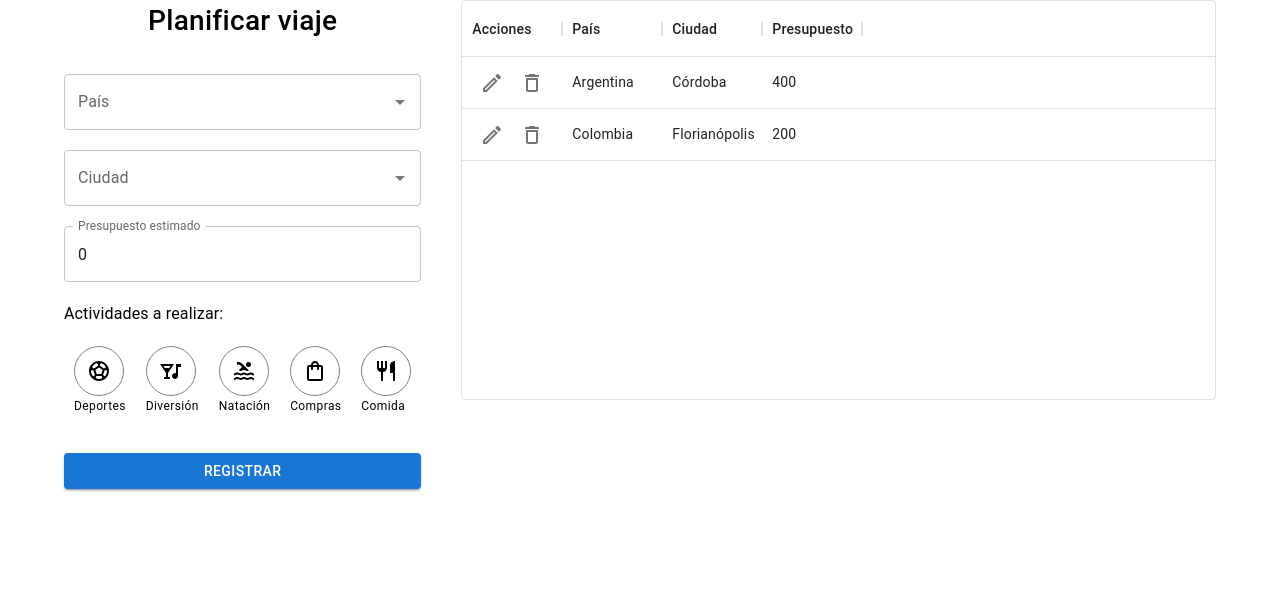
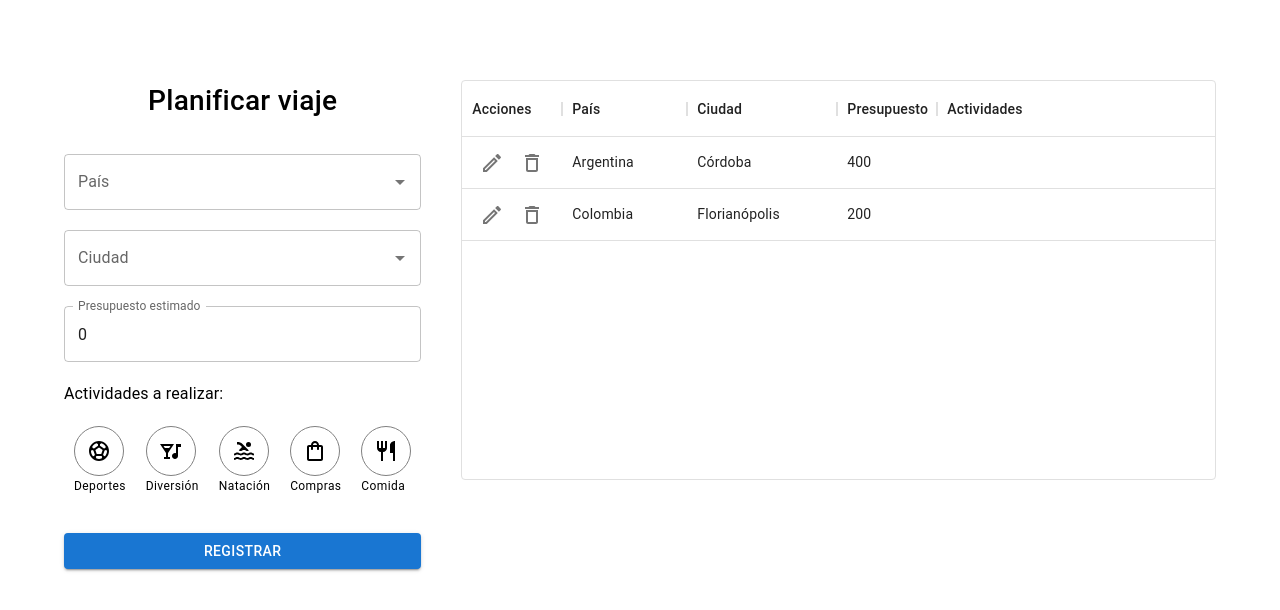
Before and after one commit to Oscar-Espana/Formik-Examples, a Next.js app: page /edicion in a window 1280 px wide. Shown: the top 610 px of the page. Built offline with nearby package versions, Linux system fonts and the light colour scheme.

Commit message:
feat: adding the logic to select and remove activities for a trip

```diff
--- /dev/null
+++ b/src/components/edition/Activity.tsx
@@ -0,0 +1,47 @@
+import React from "react";
+import { Box, IconButton, Typography } from "@mui/material";
+import { IActivity } from "@/interfaces";
+
+interface Props {
+  activity: IActivity;
+  activitiesSelected: IActivity[];
+  onSelectActivities: () => void;
+}
+const Activity = ({
+  activity,
+  activitiesSelected,
+  onSelectActivities,
+}: Props) => {
+  const activityFounded = activitiesSelected.find(
+    (item) => item.id === activity.id
+  );
+
+  const isSelected = Boolean(activityFounded);
+
+  return (
+    <Box>
+      <Box
+        sx={{
+          width: "50px",
+          height: "50px",
+          borderRadius: "50%",
+          display: "flex",
+          justifyContent: "center",
+          alignItems: "center",
+          border: isSelected ? "none" : "solid 1px gray",
+          cursor: "pointer",
+          backgroundColor: isSelected ? "primary.main" : "none",
+          color: isSelected ? "white" : "black",
+        }}
+        onClick={onSelectActivities}
+      >
+        {activity.icon}
+      </Box>
+      <Typography variant="caption" textAlign="center">
+        {activity.label}
+      </Typography>
+    </Box>
+  );
+};
+
+export default Activity;
--- a/src/components/edition/EditionForm.tsx
+++ b/src/components/edition/EditionForm.tsx
@@ -1,8 +1,9 @@
 import React from "react";
 import { Box, Typography, Button } from "@mui/material";
 import { countries, activities, cities } from "@/constants";
-import { ITripPlan } from "@/interfaces";
+import { IActivity, ITripPlan } from "@/interfaces";
 import { Autocomplete, TextInput } from "../ui";
+import Activity from "./Activity";
 
 interface Props {
   isEditForm: boolean;
@@ -23,6 +24,18 @@ export const EditionForm = ({
   const getCitiesFilteredByCountry = (countryId: number | undefined) => {
     return cities.filter((city) => city.countryId === countryId);
   };
+
+  const handleSelectActivities = (activity: IActivity) => {
+    const activitiesAux = [...values.activities];
+    const indexActivity = activitiesAux.findIndex(
+      (item) => item.id === activity.id
+    );
+    indexActivity === -1
+      ? activitiesAux.push(activity)
+      : activitiesAux.splice(indexActivity, 1);
+    setFieldValue("activities", activitiesAux);
+  };
+
   return (
     <Box
       component={"form"}
@@ -68,25 +81,12 @@ export const EditionForm = ({
       <Typography>Actividades a realizar:</Typography>
       <Box sx={{ display: "flex", justifyContent: "space-around" }}>
         {activities.map((activity) => (
-          <Box key={activity.id}>
-            <Box
-              sx={{
-                width: "50px",
-                height: "50px",
-                borderRadius: "50%",
-                display: "flex",
-                justifyContent: "center",
-                alignItems: "center",
-                border: "solid 1px gray",
-                cursor: "pointer",
-              }}
-            >
-              {activity.icon}
-            </Box>
-            <Typography variant="caption" textAlign="center">
-              {activity.label}
-            </Typography>
-          </Box>
+          <Activity
+            key={activity.id}
+            activity={activity}
+            activitiesSelected={values.activities}
+            onSelectActivities={() => handleSelectActivities(activity)}
+          />
         ))}
       </Box>
 
--- a/src/components/edition/TripPlannerTable.tsx
+++ b/src/components/edition/TripPlannerTable.tsx
@@ -7,8 +7,7 @@ import {
 } from "@mui/x-data-grid";
 import EditIcon from "@mui/icons-material/EditOutlined";
 import DeleteIcon from "@mui/icons-material/DeleteOutlined";
-import { ITripPlan } from "@/interfaces";
-import { cities, countries } from "@/constants";
+import { IActivity, ITripPlan } from "@/interfaces";
 import { Box, IconButton } from "@mui/material";
 
 interface Props {
@@ -50,6 +49,7 @@ export const TripPlannerTable = ({
     {
       field: "country",
       headerName: "País",
+      minWidth: 125,
       renderCell: (params: GridRenderCellParams) => {
         const country = params.row.country?.name || "";
         return <>{country}</>;
@@ -58,12 +58,22 @@ export const TripPlannerTable = ({
     {
       field: "city",
       headerName: "Ciudad",
+      minWidth: 150,
       renderCell: (params: GridRenderCellParams) => {
         const city = params.row.city?.name || "";
         return <>{city}</>;
       },
     },
     { field: "budget", headerName: "Presupuesto" },
+    {
+      field: "activities",
+      headerName: "Actividades",
+      minWidth: 350,
+      renderCell: (params: GridRenderCellParams) => {
+        const activitiesSelected: IActivity[] = params.row.activities || "";
+        return <>{activitiesSelected.map((item) => item.label).join(", ")}</>;
+      },
+    },
   ];
 
   return (
--- a/src/constants/activities.tsx
+++ b/src/constants/activities.tsx
@@ -3,8 +3,9 @@ import Nightlife from "@mui/icons-material/NightlifeOutlined";
 import Pool from "@mui/icons-material/PoolOutlined";
 import Shopping from "@mui/icons-material/ShoppingBagOutlined";
 import Restaurant from "@mui/icons-material/RestaurantOutlined";
+import { IActivity } from "@/interfaces";
 
-export const activities = [
+export const activities: IActivity[] = [
   {
     id: 1,
     label: "Deportes",
--- /dev/null
+++ b/src/interfaces/IActivity.ts
@@ -0,0 +1,5 @@
+export interface IActivity {
+  id: number;
+  label: string;
+  icon: JSX.Element;
+}
--- a/src/interfaces/ITripPlan.ts
+++ b/src/interfaces/ITripPlan.ts
@@ -1,3 +1,4 @@
+import { IActivity } from "./IActivity";
 import { ICountry } from "./ICitiy";
 import { ICity } from "./ICountry";
 
@@ -6,5 +7,5 @@ export interface ITripPlan {
   country: ICountry | null;
   city: ICity | null;
   budget: number;
-  activities: any[];
+  activities: IActivity[];
 }
--- a/src/interfaces/index.ts
+++ b/src/interfaces/index.ts
@@ -2,3 +2,4 @@ export * from "./IUser";
 export * from "./ICountry";
 export * from "./ICitiy";
 export * from "./ITripPlan";
+export * from "./IActivity";
--- a/src/pages/edicion.tsx
+++ b/src/pages/edicion.tsx
@@ -66,7 +66,7 @@ const EditionPage = () => {
   return (
     <Box>
       <Container>
-        <Grid container spacing={5}>
+        <Grid container spacing={5} sx={{ my: 5 }}>
           <Grid item xs={12} md={4}>
             <Formik
               initialValues={tripSelected || initialValues}
```
